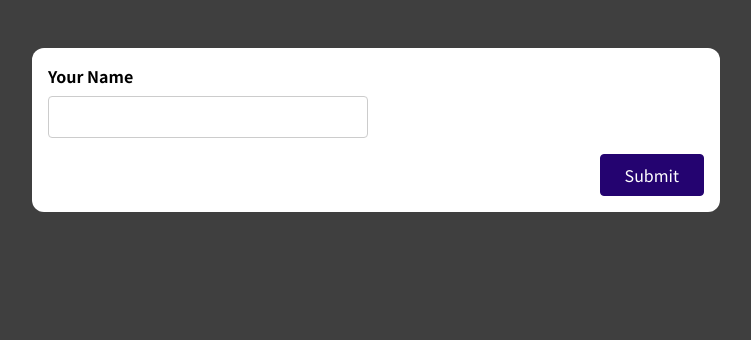
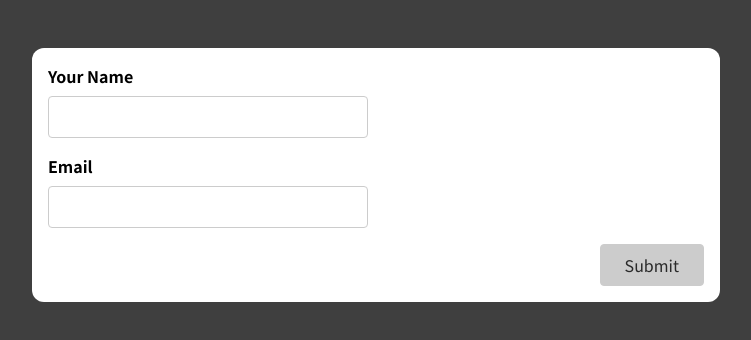
Before and after one commit to ShajadulGH/complex-forms-react, a React (Create React App) app: page / in a window 1280 px wide. Shown: the top 340 px of the page, without its empty margins (264-1015 px from the left). Built offline with nearby package versions, Linux system fonts and the light colour scheme.

Commit message:
Feat: Form Valodation

```diff
--- a/src/components/SimpleInput.js
+++ b/src/components/SimpleInput.js
@@ -1,42 +1,87 @@
-import React, { useState, useRef } from "react";
+import React, { useState } from "react";
 const SimpleInput = (props) => {
-  const gettingInput = useRef();
-  const [enteredInput, setInput] = useState("");
-  const [isValid, setIsValid] = useState(true);
+  const [enteredName, setInput] = useState("");
+  const [isTouchedName, setIsTouchedName] = useState(false);
+
+  const [enteredEmail, setEnteredEmail] = useState("");
+  const [isTouchedEmail, setIsTouchedEmail] = useState(false);
+
+  const isInputValid = enteredName !== "";
+  const isEmailValid = enteredEmail.includes("@");
+
+  const validityName = !isInputValid && isTouchedName;
+  const validityEmail = !isEmailValid && isTouchedEmail;
+
+  let formIsValid = false;
+  if (isInputValid === true && isEmailValid === true) {
+    formIsValid = true;
+  }
+  // onblur input field
+  const onLooseFocusName = () => {
+    setIsTouchedName(true);
+  };
+  const onLooseFocusEmail = () => {
+    setIsTouchedEmail(true);
+  };
+
+  // Handling inputs onchange
   const inputHandle = (event) => {
     setInput(event.target.value);
   };
+  const emailHandle = (event) => {
+    setEnteredEmail(event.target.value);
+  };
+  // Handle the submit
   const submitHandler = (event) => {
     event.preventDefault();
-    if (enteredInput.trim() === "") {
-      setIsValid(false);
+    setIsTouchedName(true);
+    setIsTouchedEmail(true);
+    if (!isInputValid || !isEmailValid) {
       return;
     }
-    setIsValid(true);
-    console.log(enteredInput);
-    const gotInput = gettingInput.current.value;
-    console.log(gotInput);
+    console.log(enteredName);
+    console.log(enteredEmail);
     setInput("");
+    setEnteredEmail("");
+    setIsTouchedName(false);
+    setIsTouchedEmail(false);
   };
-  const formClass = isValid ? "form-control" : "form-control invalid";
+  // Chnaging css on invalid inputs
+  const formClassName = validityName ? "form-control invalid" : "form-control";
+  const formClassEmail = validityEmail
+    ? "form-control invalid"
+    : "form-control";
   return (
     <form onSubmit={submitHandler}>
-      <div className={formClass}>
+      <div className={formClassName}>
         <label htmlFor="name">Your Name</label>
         <input
-          ref={gettingInput}
           onChange={inputHandle}
           type="text"
           id="name"
-          value={enteredInput}
+          value={enteredName}
+          onBlur={onLooseFocusName}
         />
       </div>
-      {!isValid && <p className="error-text">The input is invalid!</p>}
+      <div className={formClassEmail}>
+        <label htmlFor="email">Email</label>
+        <input
+          onChange={emailHandle}
+          type="text"
+          id="name"
+          value={enteredEmail}
+          onBlur={onLooseFocusEmail}
+        />
+      </div>
+      {validityName || validityEmail ? (
+        <p className="error-text">The input is invalid!</p>
+      ) : (
+        ""
+      )}
       <div className="form-actions">
-        <button>Submit</button>
+        <button disabled={!formIsValid}>Submit</button>
       </div>
     </form>
   );
 };
-
 export default SimpleInput;
--- a/src/index.css
+++ b/src/index.css
@@ -78,7 +78,14 @@ button:active {
   background-color: #33059e;
   border-color: #33059e;
 }
-
+button:disabled,
+button:disabled:hover,
+button:disabled:active {
+  background-color: #ccc;
+  color: #292929;
+  border-color: #ccc;
+  cursor: not-allowed;
+}
 .form-actions {
   text-align: right;
 }
```
